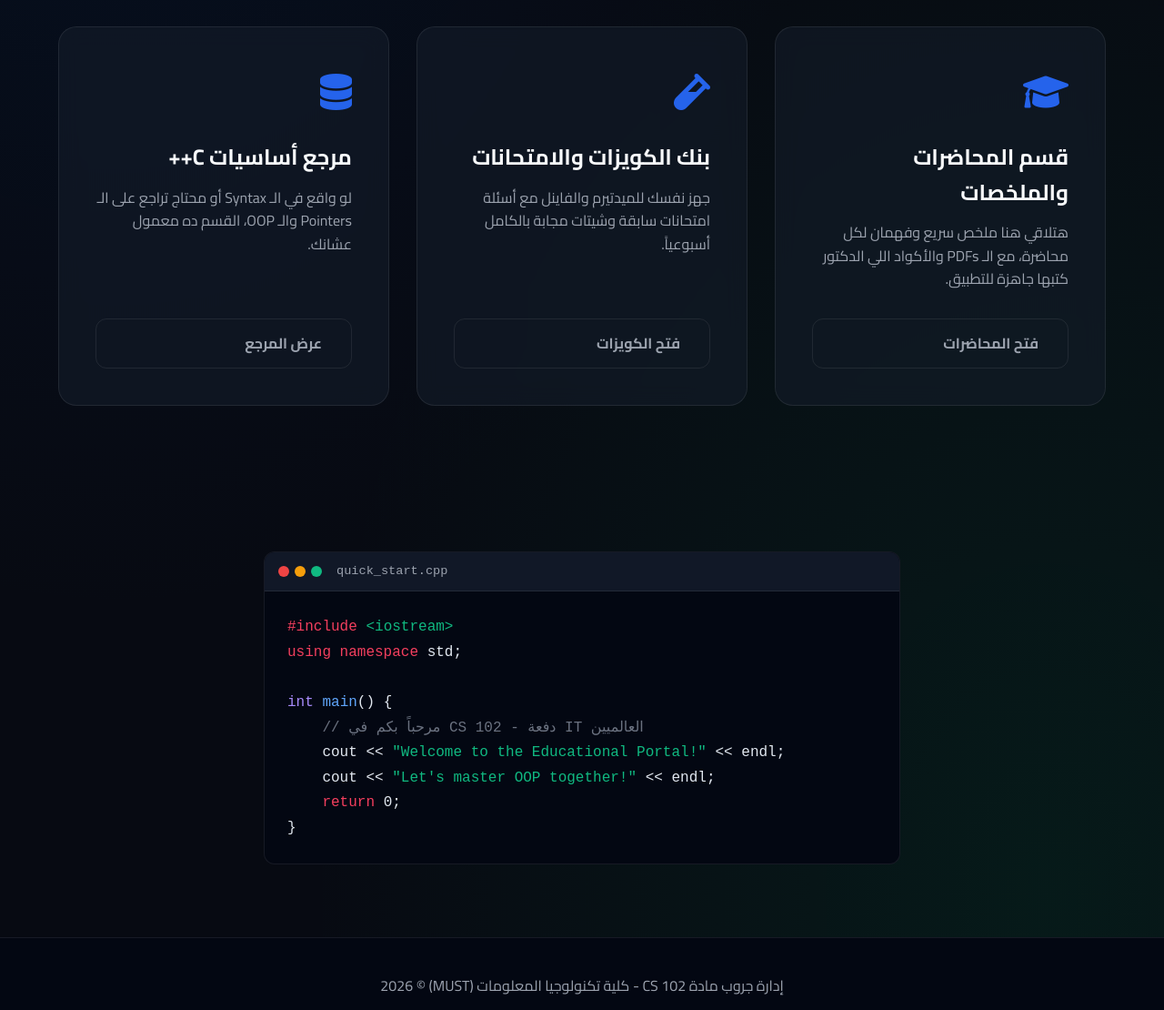
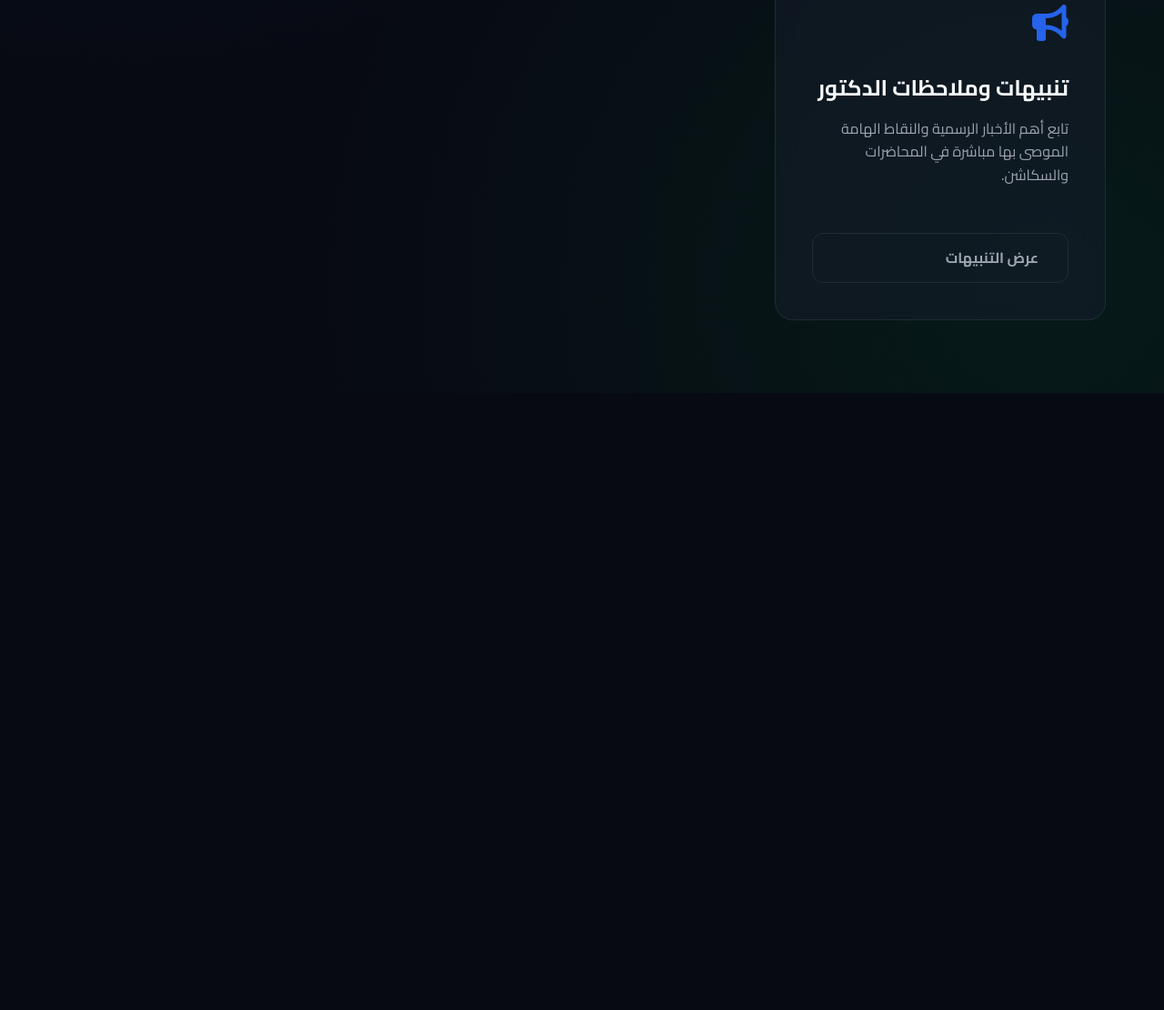
Before and after one commit to baselayman12/cs102-must, a plain HTML site: page index.html in a window 1280 px wide. Shown: the part 735-1845 px from the top of the page at 91% size. After the commit the page ends 1167 px from the top, so only its background shows below. Drawn offline with Linux system fonts and the light colour scheme.

Commit message:
Update comments and structure in index.html

```diff
--- a/index.html
+++ b/index.html
@@ -4,7 +4,7 @@
     <meta charset="UTF-8">
     <meta name="viewport" content="width=device-width, initial-scale=1.0">
 
-    <!-- كود إظهار الصورة والعنوان والوصف على الواتساب والتليجرام -->
+    <!-- Open Graph / Social Media Preview -->
     <meta property="og:title" content="CS 102 - MUST IT Educational Portal">
     <meta property="og:description" content="المنصة التعليمية الشاملة لمادة CS 102 (OOP) - كلية تكنولوجيا المعلومات">
     <meta property="og:image" content="https://baselayman12.github.io/cs102-must/images.png">
@@ -17,13 +17,13 @@
 </head>
 <body>
 
-    <!-- الهيدر الزجاجي المطوّر -->
+    <!-- Header / Navbar -->
     <header class="navbar">
         <div class="container nav-container">
             <div class="logo-area">
                 <img src="images.png" alt="MUST Logo" class="university-logo">
                 <div class="brand-divider"></div>
-                <div class="cs-badge animated-badge">
+                <div class="cs-badge">
                     <span class="cs-code">CS 102</span>
                     <span class="cs-title">IT Department</span>
                 </div>
@@ -38,87 +38,55 @@
         </div>
     </header>
 
-    <!-- قسم الواجهة الاحترافي (Hero Section) -->
-    <section class="hero-section">
-        <div class="container hero-content">
-            <div class="hero-badge-tag animated-fade">كلية تكنولوجيا المعلومات - جامعة MUST</div>
-            <h1 class="hero-title animated-title">بوابتك الذكية لاحتراف مادة <span>CS 102</span></h1>
-            <p class="hero-desc animated-desc">منصة تعليمية متكاملة لدفعة أولى IT. ملخصات أسبوعية، حلول شيتات نموذجية، واختبارات تفاعلية، بتصميم عصري يفتح النفس على المذاكرة.</p>
-            <div class="hero-btns animated-btns">
-                <a href="lectures.html" class="btn btn-glow"><i class="fas fa-arrow-left"></i> استكشف المحاضرات</a>
-                <a href="basics.html" class="btn btn-secondary">أساسيات C++</a>
-            </div>
-        </div>
-        <div class="hero-bg-visual"></div>
-    </section>
+    <!-- Main Content Grid -->
+    <section class="container" style="padding-top: 50px; padding-bottom: 80px;">
+        <h1 class="section-title" style="text-align: center; margin-bottom: 40px; font-size: 2.2rem; font-weight: 800;">
+            استكشف أقسام المنصة
+        </h1>
 
-    <!-- قسم الأقسام الرئيسية في صفحة واحدة -->
-    <section class="overview-section">
-        <div class="container">
-            <h2 class="section-title">استكشف أقسام المنصة</h2>
         <div class="cards-grid">
-
-                <!-- كارت المحاضرات -->
-                <div class="card glass-card scroll-animated">
+            <!-- 1. المحاضرات -->
+            <div class="card glass-card">
                 <div class="card-icon"><i class="fas fa-graduation-cap"></i></div>
                 <h3>قسم المحاضرات والملخصات</h3>
                 <p>هتلاقي هنا ملخص سريع وفهمان لكل محاضرة، مع الـ PDFs والأكواد اللي الدكتور كتبها جاهزة للتطبيق.</p>
-                    <a href="lectures.html" class="btn btn-outline">فتح المحاضرات</a>
+                <div style="margin-top: 20px;">
+                    <a href="lectures.html" class="btn btn-outline" style="width: 100%; text-align: center;">فتح المحاضرات</a>
+                </div>
             </div>
 
-                <!-- كارت الكويزات -->
-                <div class="card glass-card scroll-animated">
-                    <div class="card-icon"><i class="fas fa-vial"></i></div>
+            <!-- 2. الكويزات -->
+            <div class="card glass-card">
+                <div class="card-icon"><i class="fas fa-flask"></i></div>
                 <h3>بنك الكويزات والامتحانات</h3>
                 <p>جهز نفسك للميدتيرم والفاينل مع أسئلة امتحانات سابقة وشيتات مجابة بالكامل أسبوعياً.</p>
-                    <a href="quizzes.html" class="btn btn-outline">فتح الكويزات</a>
+                <div style="margin-top: 20px;">
+                    <a href="quizzes.html" class="btn btn-outline" style="width: 100%; text-align: center;">فتح الكويزات</a>
+                </div>
             </div>
 
-                <!-- كارت الأساسيات -->
-                <div class="card glass-card scroll-animated">
+            <!-- 3. الأساسيات -->
+            <div class="card glass-card">
                 <div class="card-icon"><i class="fas fa-database"></i></div>
                 <h3>مرجع أساسيات C++</h3>
                 <p>لو واقع في الـ Syntax أو محتاج تراجع على الـ Pointers والـ OOP، القسم ده معمول عشانك.</p>
-                    <a href="basics.html" class="btn btn-outline">عرض المرجع</a>
+                <div style="margin-top: 20px;">
+                    <a href="basics.html" class="btn btn-outline" style="width: 100%; text-align: center;">عرض المرجع</a>
+                </div>
             </div>
 
+            <!-- 4. التنبيهات (الكارت الجديد المضاف) -->
+            <div class="card glass-card">
+                <div class="card-icon"><i class="fas fa-bullhorn"></i></div>
+                <h3>تنبيهات وملاحظات الدكتور</h3>
+                <p>تابع أهم الأخبار الرسمية والنقاط الهامة الموصى بها مباشرة في المحاضرات والسكاشن.</p>
+                <div style="margin-top: 20px;">
+                    <a href="announcements.html" class="btn btn-outline" style="width: 100%; text-align: center;">عرض التنبيهات</a>
+                </div>
             </div>
         </div>
     </section>
 
-    <!-- قسم الترمينال الحركي (typing effect) -->
-    <section class="live-code-section">
-        <div class="container">
-            <div class="terminal-box scroll-animated">
-                <div class="terminal-header">
-                    <span class="dot red"></span>
-                    <span class="dot yellow"></span>
-                    <span class="dot green"></span>
-                    <span class="file-name">quick_start.cpp</span>
-                </div>
-                <pre><code><span class="keyword">#include</span> <span class="string">&lt;iostream&gt;</span>
-<span class="keyword">using namespace</span> std;
-
-<span class="type">int</span> <span class="func">main</span>() {
-    <span class="comment">// مرحباً بكم في CS 102 - دفعة IT العالميين</span>
-    cout &lt;&lt; <span class="string">"Welcome to the Educational Portal!"</span> &lt;&lt; endl;
-    cout &lt;&lt; <span class="string">"Let's master OOP together!"</span> &lt;&lt; endl;
-    <span class="keyword">return</span> <span class="number">0</span>;
-}</code></pre>
-            </div>
-        </div>
-    </section>
-
-    <!-- الفوتر الشيك -->
-    <footer>
-        <div class="container">
-            <p>إدارة جروب مادة CS 102 - كلية تكنولوجيا المعلومات (MUST) &copy; 2026</p>
-            <div class="footer-links">
-                <a href="#"><i class="fab fa-whatsapp"></i> جروب الدفعة</a>
-                <a href="#"><i class="fab fa-telegram"></i> قناة الملخصات</a>
-            </div>
-        </div>
-    </footer>
-
+    <script src="script.js"></script>
 </body>
 </html>
```
Lines whose indentation alone changed are shown as unchanged.
